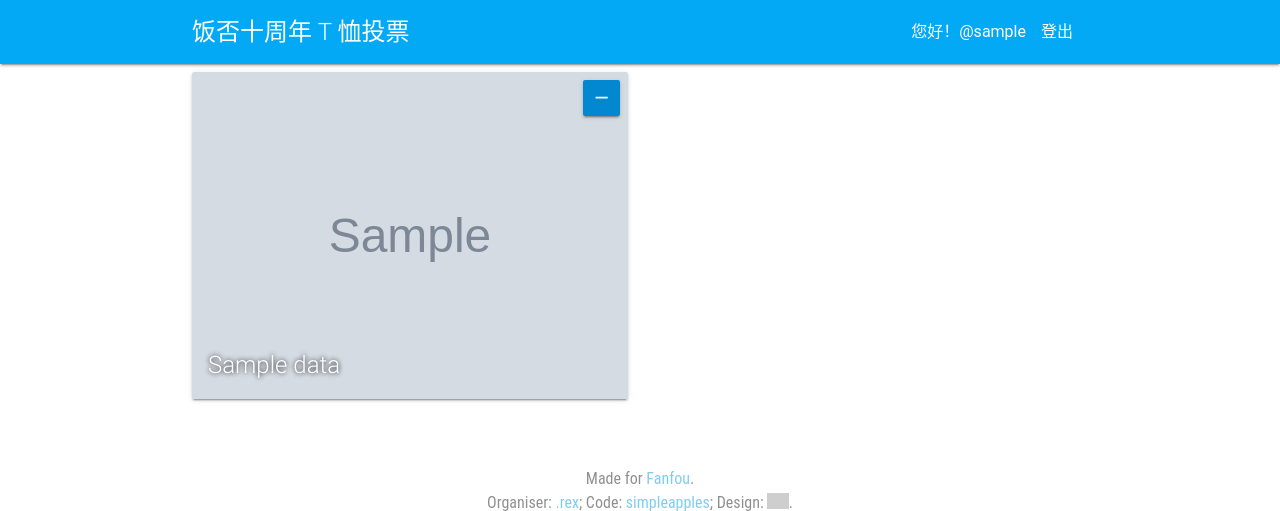
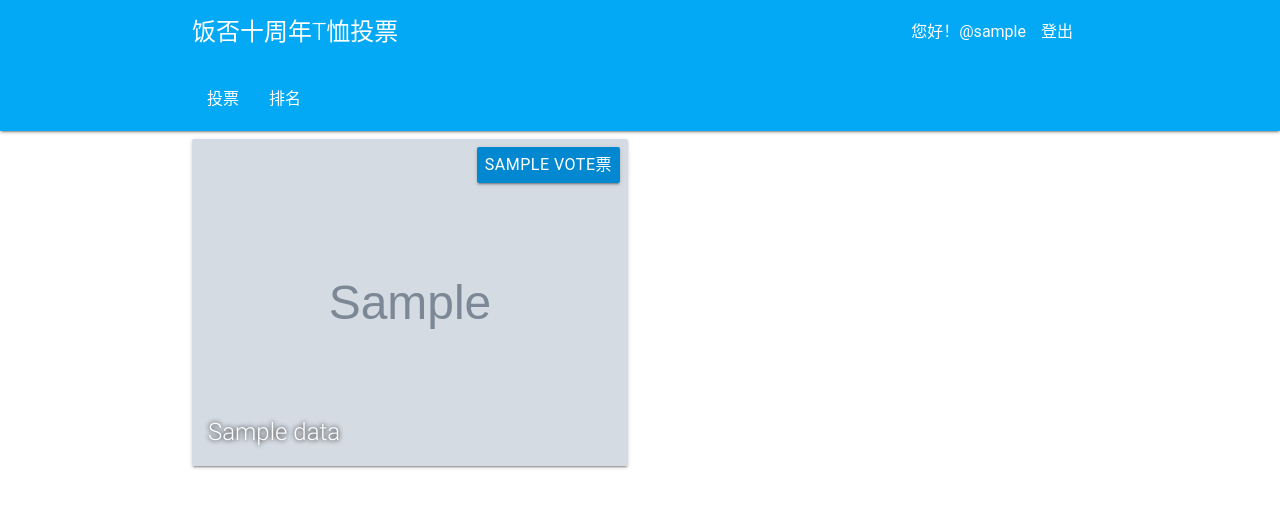
Before and after one commit to simpleapples/fanfou-10th-anniversary, a Flask app: template templates/index.html in a window 1280 px wide. Shown: the top 511 px of the page. Run offline with Flask 2, Linux system fonts and the light colour scheme; the template is opened without the code that fills it: most values are stand-ins (such as "Sample title", 1, 10 or a date in 2020); grey boxes marked "Sample" are stand-in pictures; some libraries are stand-ins or nearby versions; some web fonts are replaced; grey boxes are pictures that could not be loaded.

Commit message:
feat: 加入排名页面

```diff
--- a/templates/index.html
+++ b/templates/index.html
@@ -1,14 +1,20 @@
 {% extends "base.html" %}
 {% block title %}饭否 10 周年投票{% endblock %}
 {% block content %}
-<nav class="light-blue">
+<nav class="light-blue nav-extended">
     <div class="container">
         <div class="nav-wrapper">
             <ul class="right">
                 <li>您好！@{{ nickname or '匿名用户' }}</li>
                 <li><a href="/logout">登出</a></li>
             </ul>
-            <span class="title">饭否十周年 T 恤投票</span>
+            <span class="title">饭否十周年T恤投票</span>
+        </div>
+        <div class="nav-wrapper">
+            <ul class="left">
+                <li{% if list_type == 'index' %} class="active"{% endif %}><a href="/">投票</a></li>
+                <li{% if list_type == 'rank' %} class="active"{% endif %}><a href="/rank">排名</a></li>
+            </ul>
         </div>
     </div>
 </nav>
@@ -22,9 +28,15 @@
                     <div class="card-image">
                         <img src="{{ i['img'][0] }}" alt="{{ i['name'] }}">
                         <div class="card-check">
+                            {% if list_type == 'index' %}
                             <a class="waves-effect waves-light btn light-blue darken-2 btn-square btn-vote" href="#!" data-product-id="{{ i['id'] }}">
                                 <i class="material-icons">{% if voted[i['id']] %}remove{% else %}add{% endif %}</i>
                             </a>
+                            {% else %}
+                            <a class="waves-effect waves-light btn light-blue darken-2 btn-square" href="#!">
+                                {{ i['vote'] or '0' }}票
+                            </a>
+                            {% endif %}
                         </div>
                         <span class="card-name">{{ i['name'] }}</span>
                     </div>
@@ -43,11 +55,18 @@
         {% endfor %}
     </div>
     <div class="modal-content">
-      <a class="btn-floating btn-vote btn-large btn-carousel-middle waves-effect waves-light light-blue" data-product-id="{{ i['id'] }}">
-          <i class="material-icons">{% if voted[i['id']] %}remove{% else %}add{% endif %}</i>
-      </a>
-      <h4>{{ i['name'] }}</h4>
-      <p>{{ i['desc'] }}</p>
+        {% if list_type == 'inddex' %}
+        <a class="btn-floating btn-vote btn-large btn-carousel-middle waves-effect waves-light light-blue" data-product-id="{{ i['id'] }}">
+            <i class="material-icons">{% if voted[i['id']] %}remove{% else %}add{% endif %}</i>
+        </a>
+        {% else %}
+        <a class="btn-floating btn-large btn-carousel-middle waves-effect waves-light light-blue btn-square">
+            {{ i['vote'] or '0' }}票
+        </a>
+
+        {% endif %}
+        <h4>{{ i['name'] }}</h4>
+        <p>{{ i['desc'] }}</p>
     </div>
 </div>
 {% endfor %}
```
Also changed, not shown: views/main.py (+12 -3 lines).
